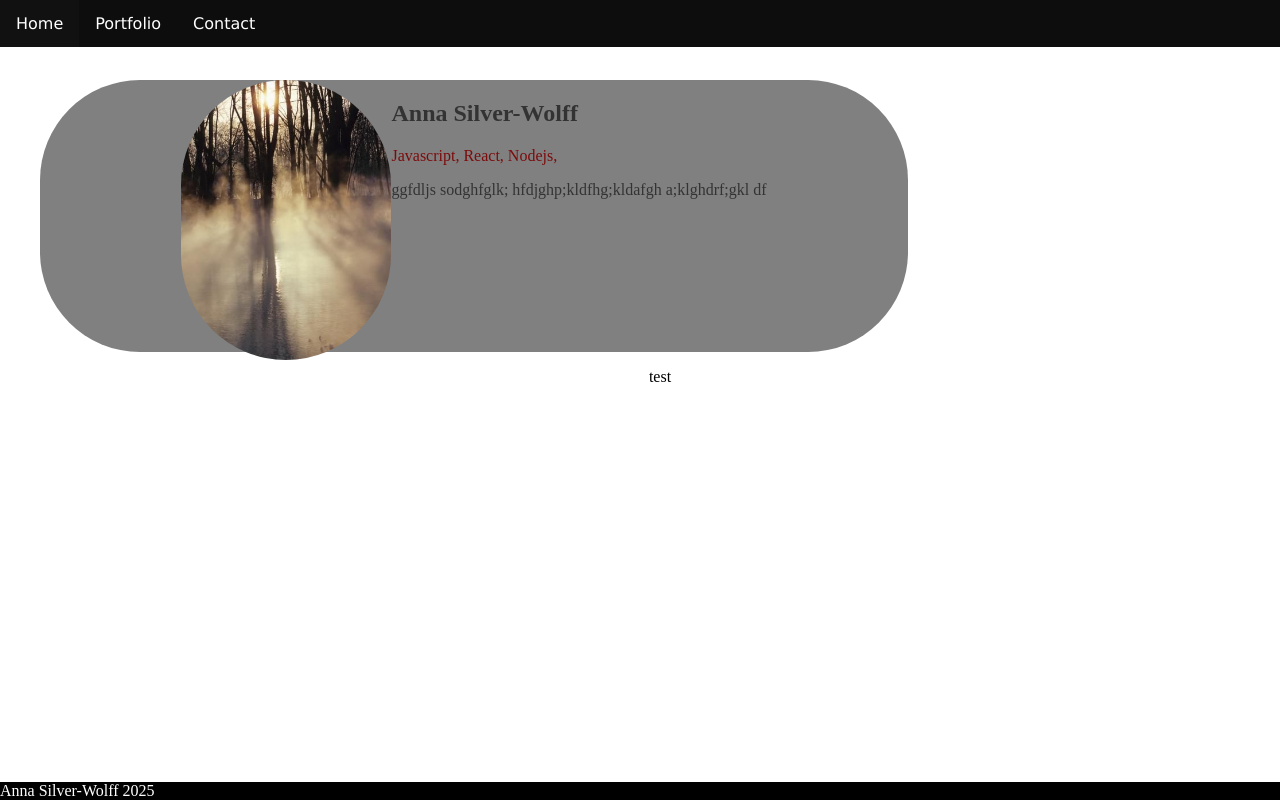
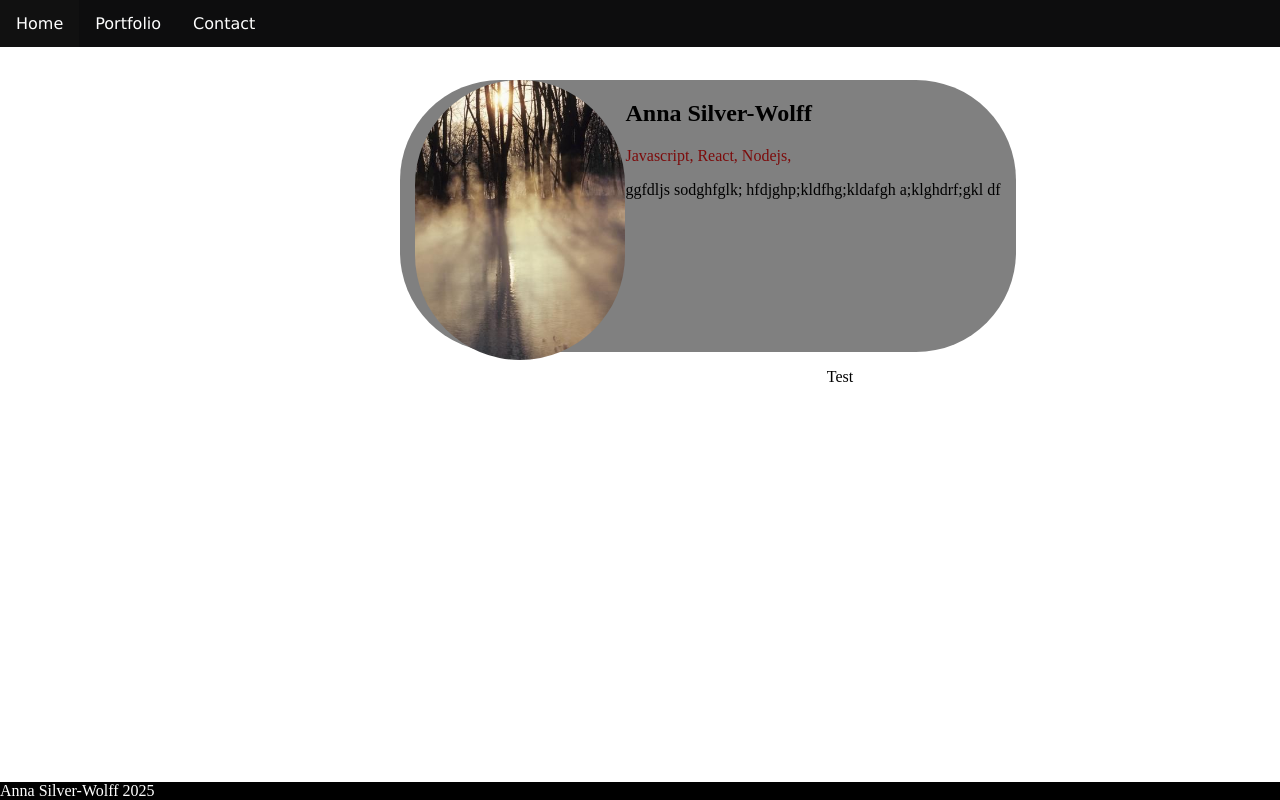
Before and after one commit to asw-afk/my-portfolio, a React (Vite) app: page / in a window 1280 px wide. Built offline with nearby package versions, Linux system fonts and the light colour scheme.

Commit message:
items display center now
New bug also introduced; items do not display center when window is compressed

```diff
--- a/src/App.css
+++ b/src/App.css
@@ -5,13 +5,6 @@ body, html{
 }
 
 
-.card{
-  background-color: #F0F0F0;
-  color: #333;
-  display: flex;
-  justify-content: center;
-
-}
 
 .read-the-docs {
   color: #888;
--- a/src/App.jsx
+++ b/src/App.jsx
@@ -1,9 +1,7 @@
 // import React from 'react';
 import './App.css';
-import Card from './components/UI/card/card';
 import Nav from './components/UI/nav/Nav'
 import Footer from './components/UI/footer/footer'
-import Portfolio from './components/UI/card/Portfolio'
 import Nest from './components/UI/Nest/Nest'
 import './App.css'
 
--- a/src/components/UI/Nest/Nest.css
+++ b/src/components/UI/Nest/Nest.css
@@ -1,4 +1,3 @@
-ul {
-    display: flex;
-
+.mainNest {
+  padding-left: 50vh;
 }
--- a/src/components/UI/Nest/Nest.jsx
+++ b/src/components/UI/Nest/Nest.jsx
@@ -1,9 +1,10 @@
 import Card from "../card/card"
-import Portfolio
- from "../card/Portfolio"
+import Portfolio from "../card/Portfolio"
+import './Nest.css'
+
 export default function Nest (){
     return (
-        <ul>
+        <ul className="mainNest">
            <Card></Card>
            <Portfolio></Portfolio>
         </ul>
--- a/src/components/UI/card/Portfolio.jsx
+++ b/src/components/UI/card/Portfolio.jsx
@@ -6,7 +6,7 @@ function Portfolio() {
 
  <div className="portfolioList">
 
-   <p> test</p>
+   <p> Test</p>
 
 </div>
 );
```
